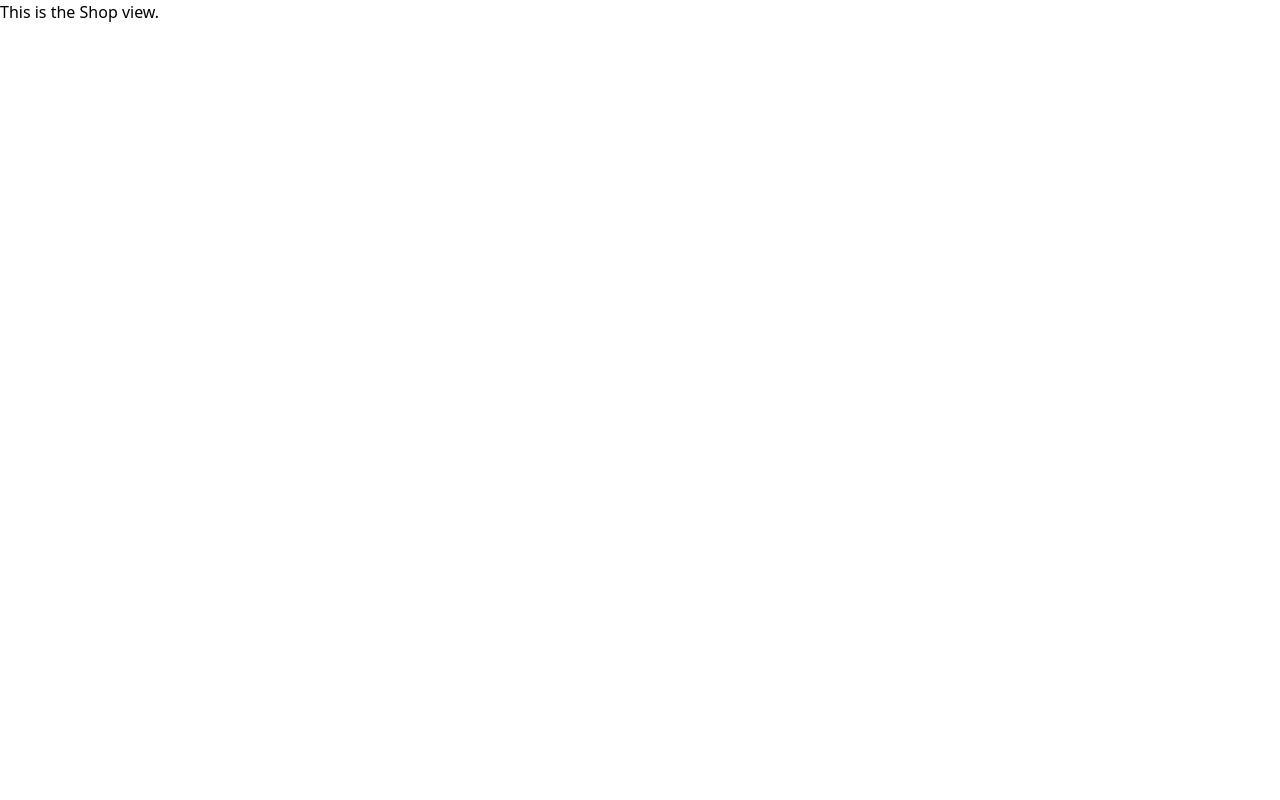
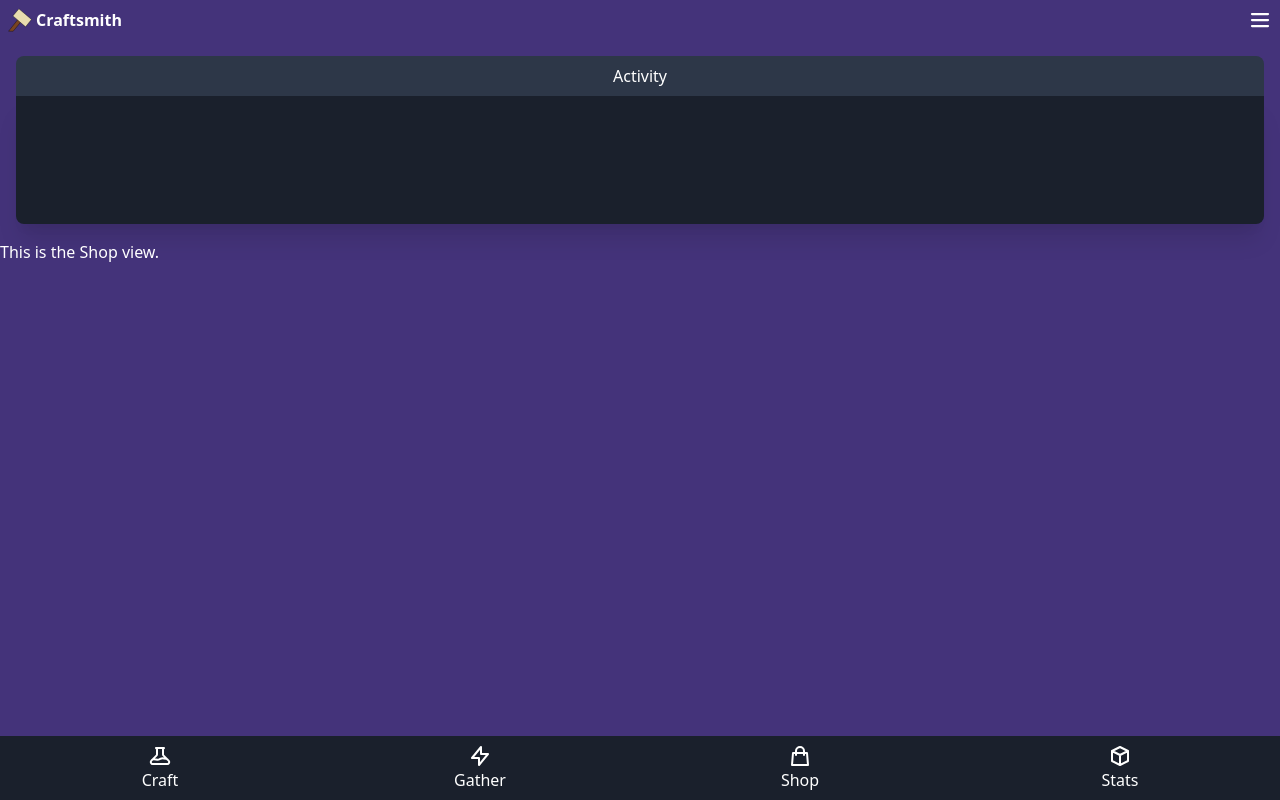
Before and after one commit to iamthismarvin/craftsmith, a Vue app: page /shop in a window 1280 px wide. Built offline with nearby package versions, Linux system fonts and the light colour scheme.

Commit message:
NEW: Create Default layout.

```diff
--- a/src/App.vue
+++ b/src/App.vue
@@ -1,5 +1,13 @@
 <template>
   <div>
-    <router-view />
+    <component :is="this.$route.meta.layout || 'div'">
+      <router-view />
+    </component>
   </div>
 </template>
+
+<script>
+export default {
+  name: 'App',
+};
+</script>
--- a/src/components/Menu.vue
+++ b/src/components/Menu.vue
@@ -1,5 +1,5 @@
 <template>
-  <div class="flex justify-around bg-gray-900 h-16">
+  <div class="flex justify-around bg-gray-900 h-16 w-screen text-white">
     <MenuItem
       name="Craft"
       route="Craft"
@@ -25,5 +25,3 @@ export default {
   },
 };
 </script>
-
-<style lang="scss" scoped></style>
--- a/src/components/Navigation.vue
+++ b/src/components/Navigation.vue
@@ -1,12 +1,12 @@
 <template>
-  <div class="flex flex-row justify-between items-center text-white font-bold">
+  <div class="flex flex-row justify-between items-center text-white font-bold w-full h-10">
     <div class="flex flex-row items-center">
-      <img class="w-10 h-10 mr-2" src="@/assets/images/craftsmith-logo.svg" />
+      <img class="h-6 mr-1" src="@/assets/images/craftsmith-logo.svg" />
       <div>Craftsmith</div>
     </div>
     <svg
       @click="handleMenu"
-      class="w-8 cursor-pointer fill-current text-pink-700 "
+      class="h-6 cursor-pointer  "
       fill="none"
       stroke="currentColor"
       viewBox="0 0 24 24"
--- /dev/null
+++ b/src/layouts/Default.vue
@@ -0,0 +1,41 @@
+<template>
+  <div class="min-h-screen bg-purple-900">
+    <div>
+      <header>
+        <Navigation @handle-menu="null" class="p-2 absolute top-0" />
+      </header>
+      <main class="overflow-auto top-auto text-white w-full">
+        <Console class="p-4" :entries="log" />
+        <slot />
+      </main>
+    </div>
+    <Menu class="absolute bottom-0" />
+  </div>
+</template>
+
+<script>
+import { defineAsyncComponent } from 'vue';
+
+export default {
+  name: 'Default',
+  data: () => ({
+    log: [],
+    inventory: {
+      items: 0,
+      materials: 0,
+    },
+  }),
+  components: {
+    Console: defineAsyncComponent(() => import('@/components/Activity.vue')),
+    Menu: defineAsyncComponent(() => import('@/components/Menu.vue')),
+    Navigation: defineAsyncComponent(() => import('@/components/Navigation.vue')),
+  },
+};
+</script>
+<style lang="scss" scoped>
+main {
+  max-height: calc(100vh - 7rem);
+  position: absolute;
+  top: 2.5rem;
+}
+</style>
--- a/src/router/index.js
+++ b/src/router/index.js
@@ -1,4 +1,5 @@
 import { createRouter, createWebHistory } from 'vue-router';
+import Default from '@/layouts/Default.vue';
 
 const routes = [
   {
@@ -10,21 +11,25 @@ const routes = [
     path: '/craft',
     name: 'Craft',
     component: () => import('@/views/Craft.vue'),
+    meta: { layout: Default },
   },
   {
     path: '/gather',
     name: 'Gather',
     component: () => import('@/views/Gather.vue'),
+    meta: { layout: Default },
   },
   {
     path: '/shop',
     name: 'Shop',
     component: () => import('@/views/Shop.vue'),
+    meta: { layout: Default },
   },
   {
     path: '/stats',
     name: 'Stats',
     component: () => import('@/views/Stats.vue'),
+    meta: { layout: Default },
   },
 ];
 
```
